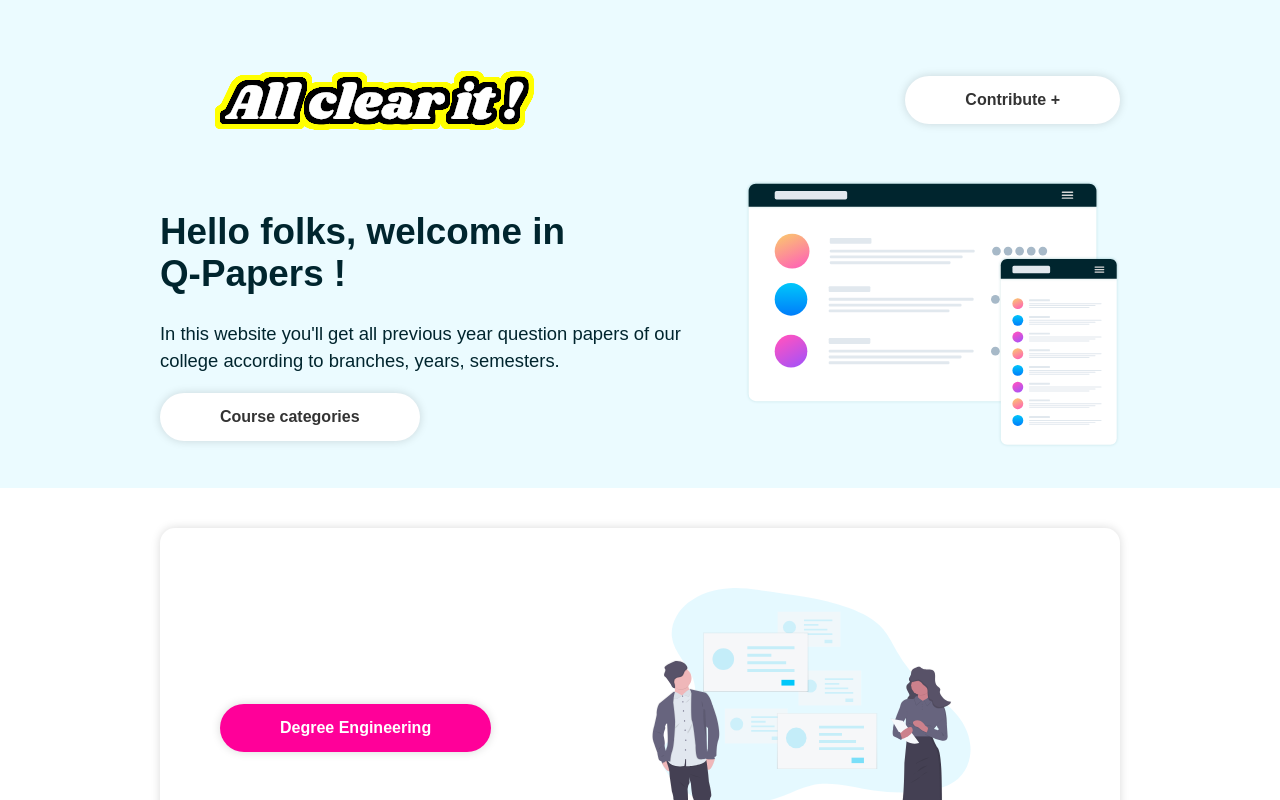
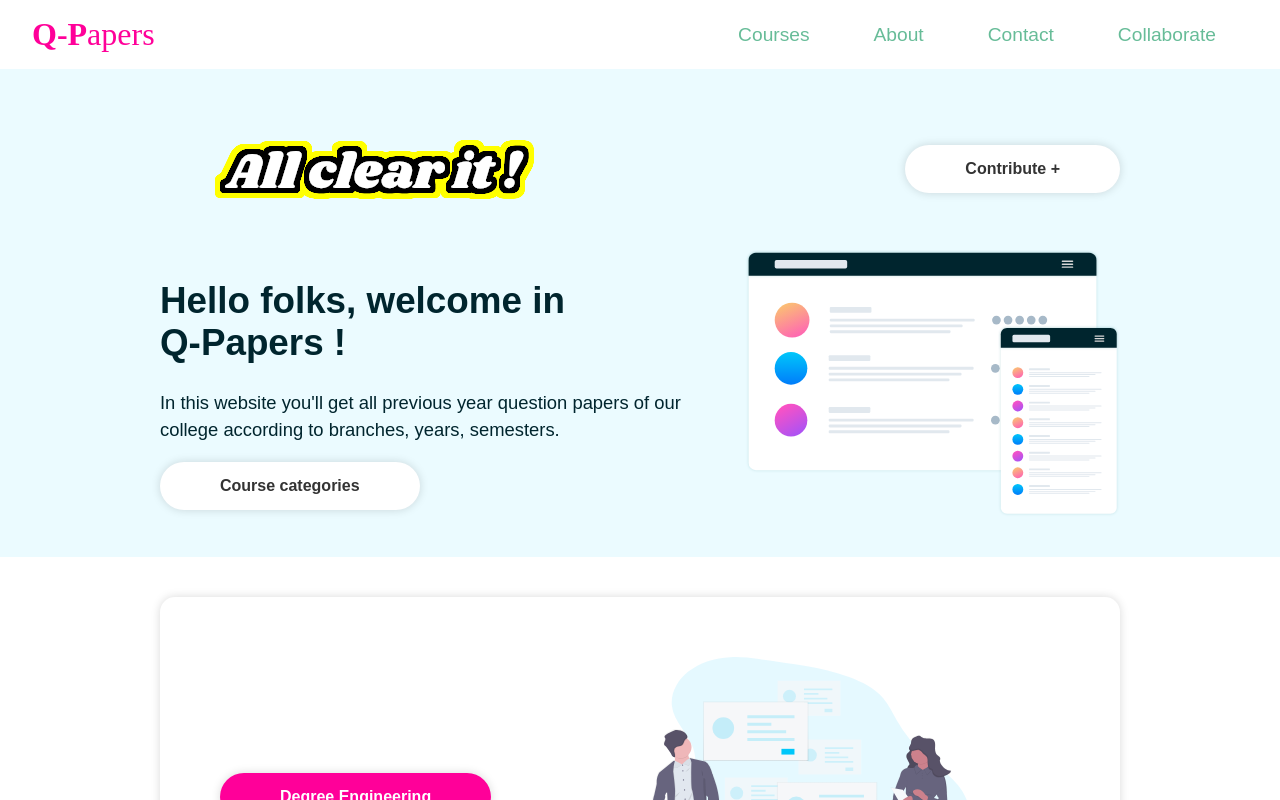
Before and after one commit to sumitvajarinkar/DC_3, a React (Create React App) app: page / in a window 1280 px wide. Shown: the top 800 px of the page. Built offline with nearby package versions, Linux system fonts and the light colour scheme.

Commit message:
navbar update

```diff
--- a/package.json
+++ b/package.json
@@ -6,7 +6,7 @@
     "@testing-library/jest-dom": "^5.16.4",
     "@testing-library/react": "^13.2.0",
     "@testing-library/user-event": "^13.5.0",
-    "firebase": "^9.9.0",
+    "firebase": "^9.9.1",
     "react": "^18.1.0",
     "react-dom": "^18.1.0",
     "react-icons": "^4.3.1",
--- a/public/index.html
+++ b/public/index.html
@@ -9,7 +9,6 @@
       name="description"
       content="Web site created using create-react-app"
     />
-    <link rel="apple-touch-icon" href="%PUBLIC_URL%/logo192.png" />
     <!--
       manifest.json provides metadata used when your web app is installed on a
       user's mobile device or desktop. See https://developers.google.com/web/fundamentals/web-app-manifest/
--- a/src/pages/Home.js
+++ b/src/pages/Home.js
@@ -4,10 +4,12 @@ import Footer from '../components/Footer';
 import Card from '../components/Card';
 import { Container } from '../components/styles/Container.styled';
 import Content from '../Content';
+import Navbar from '../components/Navbar';
 const Home = () => {
 
   return (
     <>
+    <Navbar/>
     <Header />
         <Container>
         {Content.map((item,index)=>(
```
Also changed, not shown: public/manifest.json, 1 other file (tests, documents, lock files or other folders).
